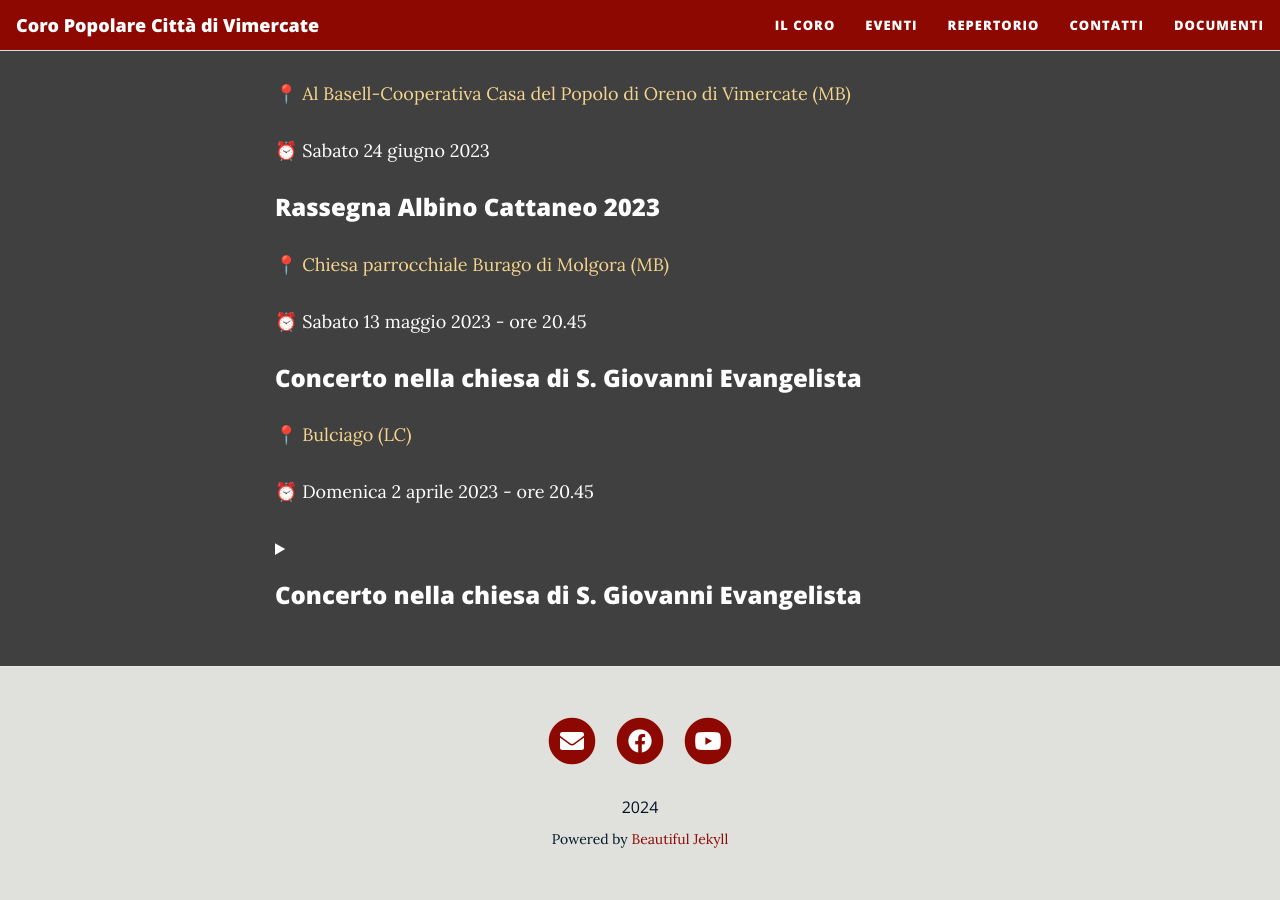
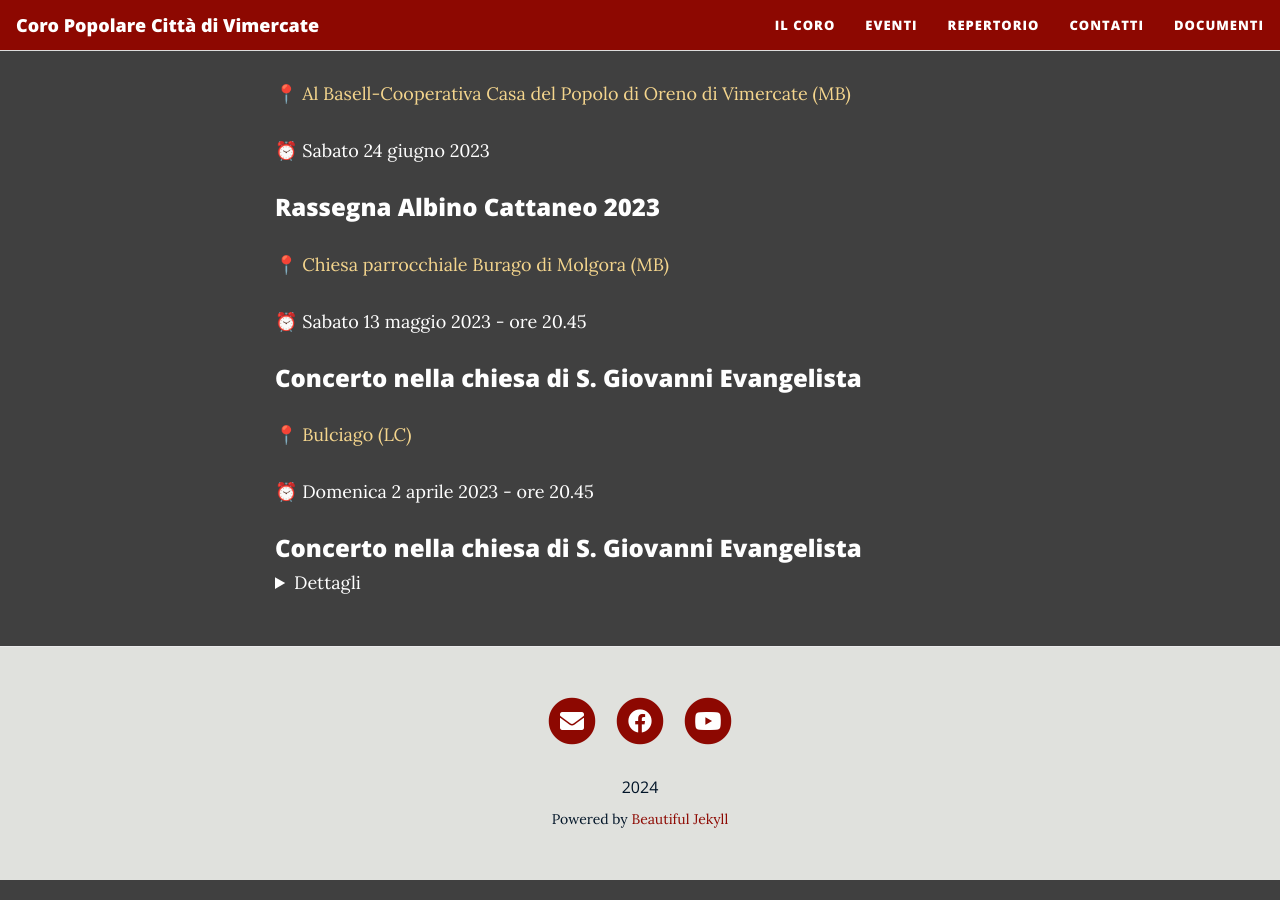
Before and after one commit to Corovimercate/Corovimercate.github.io, a Jekyll site: the page built from eventi.md, in a window 1280 px wide and 900 px high, scrolled down 760 px. Built offline with Jekyll 4.4.1, drawn with Linux system fonts in a browser that asks for light colours; nearby versions of some CDN libraries.

Commit message:
test events

```diff
--- a/eventi.md
+++ b/eventi.md
@@ -64,8 +64,9 @@ L’evento si terra’ il 24 Giugno 2023 presso Al Basell-Cooperativa Casa del P
      src="https://www.corovimercate.it/cpcv-2023/assets/img/bulciago.jpg"
      alt="Locandina Bulciago LC"> -->
 
+<h3>Concerto nella chiesa di S. Giovanni Evangelista</h3>
 <details>
-<summary><h3>Concerto nella chiesa di S. Giovanni Evangelista</h3></summary>
+<summary>Dettagli</summary>
 <p>⏰ Domenica 2 aprile 2023 - ore 20.45</p>
 
 <img class="fit-picture"
```
